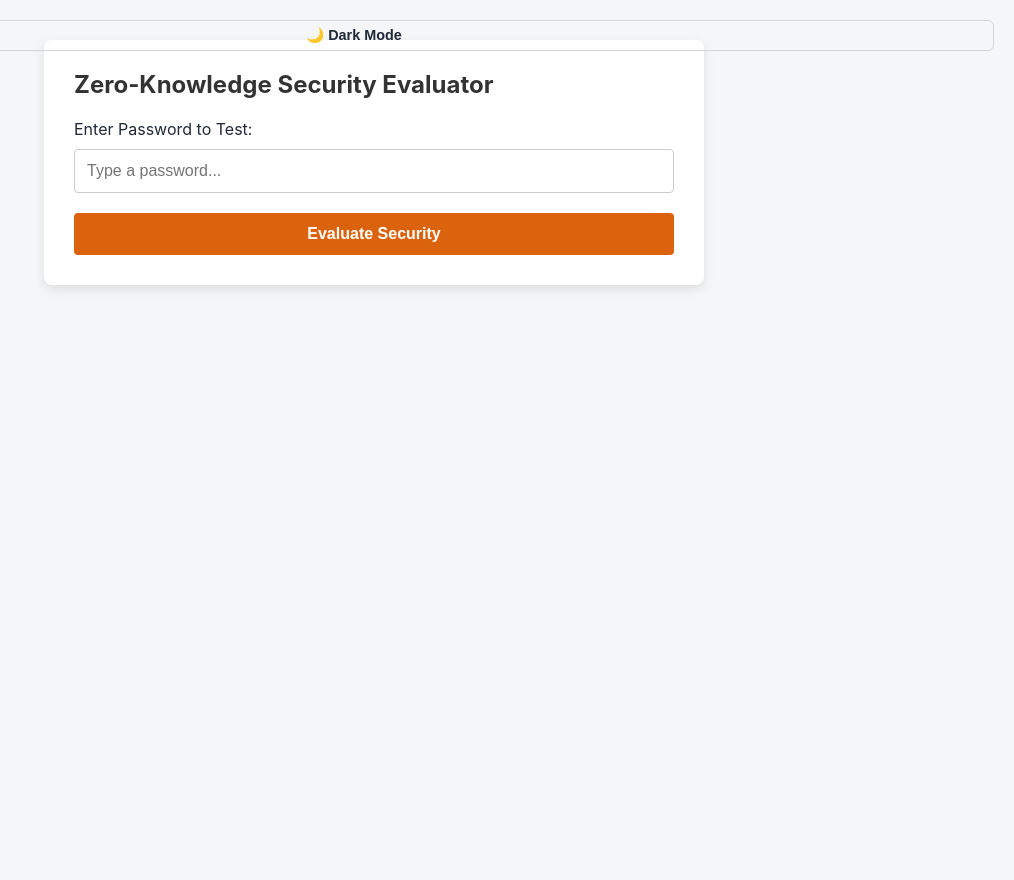
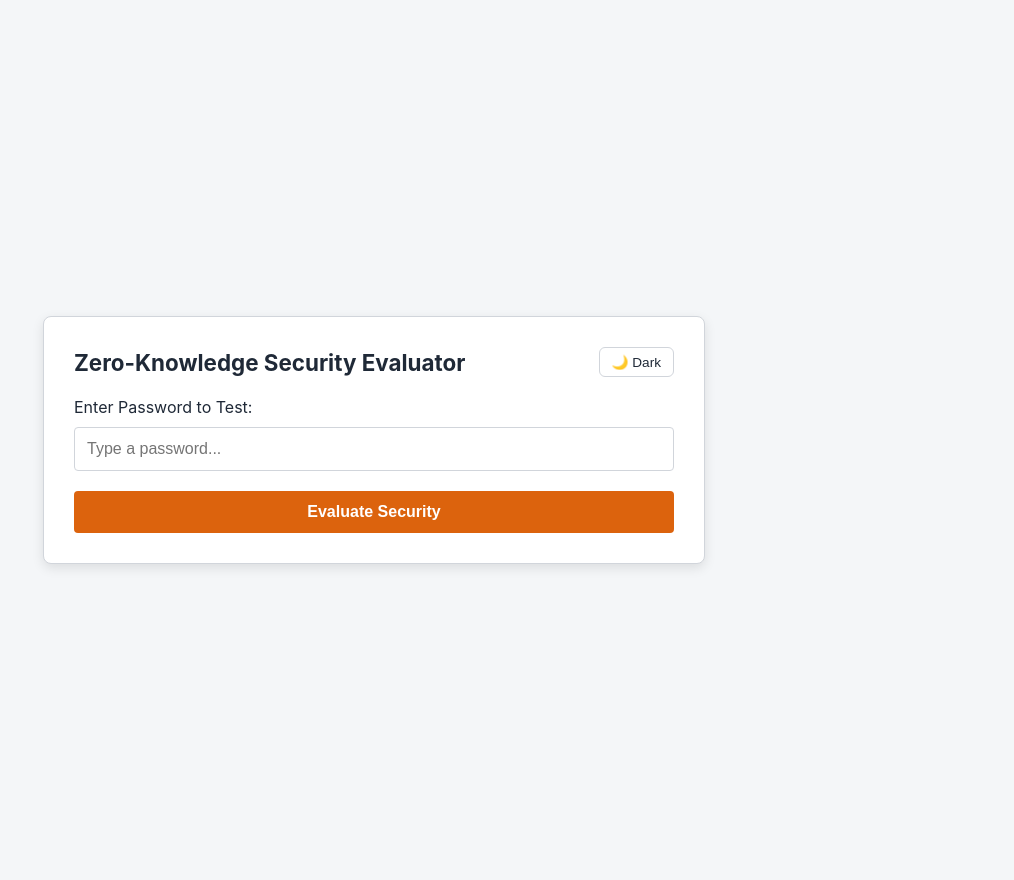
Before and after one commit to ayushsingh-s/pass-metric, a Flask app: page / in a window 1280 px wide. Shown: the whole page, without its empty margins (266-1280 px from the left). Before the commit the page ends 289 px from the top, so only its background shows below. Run offline with Flask 3, Linux system fonts and the light colour scheme.

Commit message:
fix(ui): resolve dark mode text contrast and toggle button clipping

```diff
--- a/templates/index.html
+++ b/templates/index.html
@@ -4,31 +4,42 @@
     <meta charset="UTF-8">
     <title>Zero-Knowledge Password Validator</title>
     <style>
-        /* Default Light Theme */
-        :root {--bg-color: #f4f6f8; --card-bg: #ffffff; --text-color: #1f2937; --border-color: #d1d5db; --input-bg: #ffffff;}
-        /* Dark Theme*/
-        [data-theme="dark"] {--bg-color: #0f172a;--card-bg: #1e293b;--text-color: #f8fafc;--border-color: #334155;--input-bg: #0f172a;}
 
-        /* Toggle Button Styling */
-        #theme-toggle {
-          background: transparent;border: 1px solid var(--border-color);color: var(--text-color);padding: 6px 12px;border-radius: 6px;cursor: pointer;font-size: 0.9rem;position: absolute;top: 20px;right: 20px;
-        }
-        body { font-family: -apple-system, BlinkMacSystemFont, "Segoe UI", Roboto, sans-serif; background: #f4f6f9; margin: 0; padding: 40px; display: flex; justify-content: center; background-color: var(--bg-color); color: var(--text-color); transition: background-color 0.25s ease, color 0.25s ease;}
-        .container { background: #fff; padding: 30px; border-radius: 8px; box-shadow: 0 4px 12px rgba(0,0,0,0.1); width: 600px; }
-        h2 { color: #333; margin-top: 0; }
-        input[type="password"] { width: 100%; padding: 12px; margin: 10px 0 20px 0; border: 1px solid #ccc; border-radius: 4px; box-sizing: border-box; font-size: 16px; }
-        button { background: #dc630d; color: white; padding: 12px 20px; border: none; border-radius: 4px; cursor: pointer; width: 100%; font-size: 16px; font-weight: bold; }
-        button:hover { background: #0056b3; }
-        .results { margin-top: 25px; border-top: 1px solid #eee; padding-top: 15px; }
-        .card { background: #f8f9fa; padding: 15px; border-radius: 6px; margin-bottom: 12px; border-left: 4px solid #007bff; }
-        .warning { border-left-color: #dc3545; color: #721c24; background: #f8d7da; padding: 10px; border-radius: 4px; margin-top: 8px;}
-        .safe { border-left-color: #28a745; color: #155724; background: #d4edda; padding: 10px; border-radius: 4px; margin-top: 8px;}
+        :root { --bg-color: #f4f6f8; --card-bg: #ffffff; --text-color: #1f2937; --border-color: #d1d5db; --input-bg: #ffffff; }
+        [data-theme="dark"] { --bg-color: #0f172a; --card-bg: #1e293b; --text-color: #f8fafc; --border-color: #334155; --input-bg: #0f172a; }
+
+        body { font-family: -apple-system, BlinkMacSystemFont, "Segoe UI", Roboto, sans-serif; margin: 0; padding: 40px; display: flex; justify-content: center; align-items: center; min-height: 100vh; background-color: var(--bg-color); color: var(--text-color); transition: background-color 0.25s ease, color 0.25s ease; }
+
+        .container { background-color: var(--card-bg); color: var(--text-color); padding: 30px; border-radius: 8px; border: 1px solid var(--border-color); box-shadow: 0 4px 12px rgba(0,0,0,0.1); width: 600px; transition: background-color 0.25s ease, border-color 0.25s ease; }
+
+
+        .header-row { display: flex; justify-content: space-between; align-items: center; margin-bottom: 20px; }
+        .header-row h2 { margin: 0; color: var(--text-color); font-size: 1.4rem; }
+
+        #theme-toggle { background: transparent; border: 1px solid var(--border-color); color: var(--text-color); padding: 6px 12px; border-radius: 6px; cursor: pointer; font-size: 0.85rem; white-space: nowrap; }
+
+        h2, h3, label { color: var(--text-color); }
+        input[type="password"] { width: 100%; padding: 12px; margin: 10px 0 20px 0; background-color: var(--input-bg); color: var(--text-color); border: 1px solid var(--border-color); border-radius: 4px; box-sizing: border-box; font-size: 16px; }
+
+        button[type="submit"] { background: #dc630d; color: white; padding: 12px 20px; border: none; border-radius: 4px; cursor: pointer; width: 100%; font-size: 16px; font-weight: bold; }
+        button[type="submit"]:hover { background: #b54f0a; }
+
+        .results { margin-top: 25px; border-top: 1px solid var(--border-color); padding-top: 15px; }
+        .card { background-color: var(--bg-color); color: var(--text-color); padding: 15px; border-radius: 6px; margin-bottom: 12px; border: 1px solid var(--border-color); border-left: 4px solid #007bff; }
+        .warning { border-left: 4px solid #dc3545; color: #721c24; background: #f8d7da; padding: 10px; border-radius: 4px; margin-top: 8px; }
+        .warning strong { color: #721c24; }
+        .safe { border-left: 4px solid #28a745; color: #155724; background: #d4edda; padding: 10px; border-radius: 4px; margin-top: 8px; }
+        .safe strong { color: #155724; }
     </style>
 </head>
 <body>
-    <button id="theme-toggle" aria-label="Toggle Dark Mode">🌙 Dark Mode</button>
     <div class="container">
-        <h2>Zero-Knowledge Security Evaluator</h2>
+
+        <div class="header-row">
+            <h2>Zero-Knowledge Security Evaluator</h2>
+            <button id="theme-toggle" aria-label="Toggle Dark Mode">🌙 Dark</button>
+        </div>
+
         <form method="POST">
             <label for="password">Enter Password to Test:</label>
             <input type="password" id="password" name="password" placeholder="Type a password..." required>
@@ -58,30 +69,29 @@
         </div>
         {% endif %}
     </div>
+
+
     <script>
       const toggleBtn = document.getElementById('theme-toggle');
       const htmlElement = document.documentElement;
-
-      // Check saved preference or system default on load
       const savedTheme = localStorage.getItem('theme');
       const prefersDark = window.matchMedia('(prefers-color-scheme: dark)').matches;
 
       if (savedTheme === 'dark' || (!savedTheme && prefersDark)) {
         htmlElement.setAttribute('data-theme', 'dark');
-        toggleBtn.textContent = '☀️ Light Mode';
+        toggleBtn.textContent = '☀️ Light';
       }
 
       toggleBtn.addEventListener('click', () => {
         const currentTheme = htmlElement.getAttribute('data-theme');
-
         if (currentTheme === 'dark') {
           htmlElement.removeAttribute('data-theme');
           localStorage.setItem('theme', 'light');
-          toggleBtn.textContent = '🌙 Dark Mode';
+          toggleBtn.textContent = '🌙 Dark';
         } else {
           htmlElement.setAttribute('data-theme', 'dark');
           localStorage.setItem('theme', 'dark');
-          toggleBtn.textContent = '☀️ Light Mode';
+          toggleBtn.textContent = '☀️ Light';
         }
       });
     </script>
```
